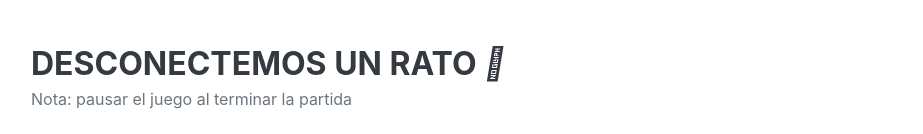
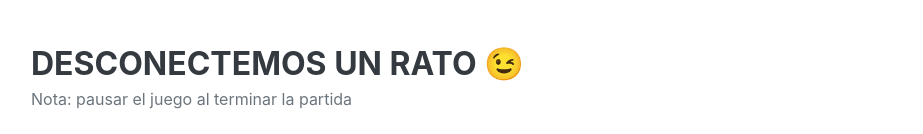
Before and after one commit to inegretti/inegretti.github.io, a plain HTML site: page index.html in a window 1280 px wide. Shown: the part 6159-6293 px from the top of the page, without its empty margins (289-1212 px from the left). Drawn offline with nearby package versions, Linux system fonts and the light colour scheme; a script that the page names is missing; a web font is replaced by a local one.

Commit message:
Update index.html

```diff
--- a/index.html
+++ b/index.html
@@ -395,7 +395,7 @@
                 <div>
                     <h2 class="mb-5">Break!</h2>
                    <!-- <h3 class="mb-1">Break!</h3> -->
-                    <h3 class="mb-1">Desconectemos un rato <i class="fa-light fa-face-smile-wink"></i> </h3>
+                    <h3 class="mb-1">Desconectemos un rato &#128521; </h3>
                     <script src="https://cdn.htmlgames.com/embed.js?game=TetrisFun&amp;bgcolor=white"></script>
                     <p>Nota: pausar el juego al terminar la partida</p>
                     <p style="font-family:'Press Start 2P', monospace;font-size:12px;color:#c0392b;background:#f9e79f;padding:10px;border:2px solid #7d3c98;text-shadow:1px 1px #fff;display:inline-block;animation:blink 1s steps(2, start) infinite;">↓ Para los fanaticos de la version clasica ↓</p>
```
